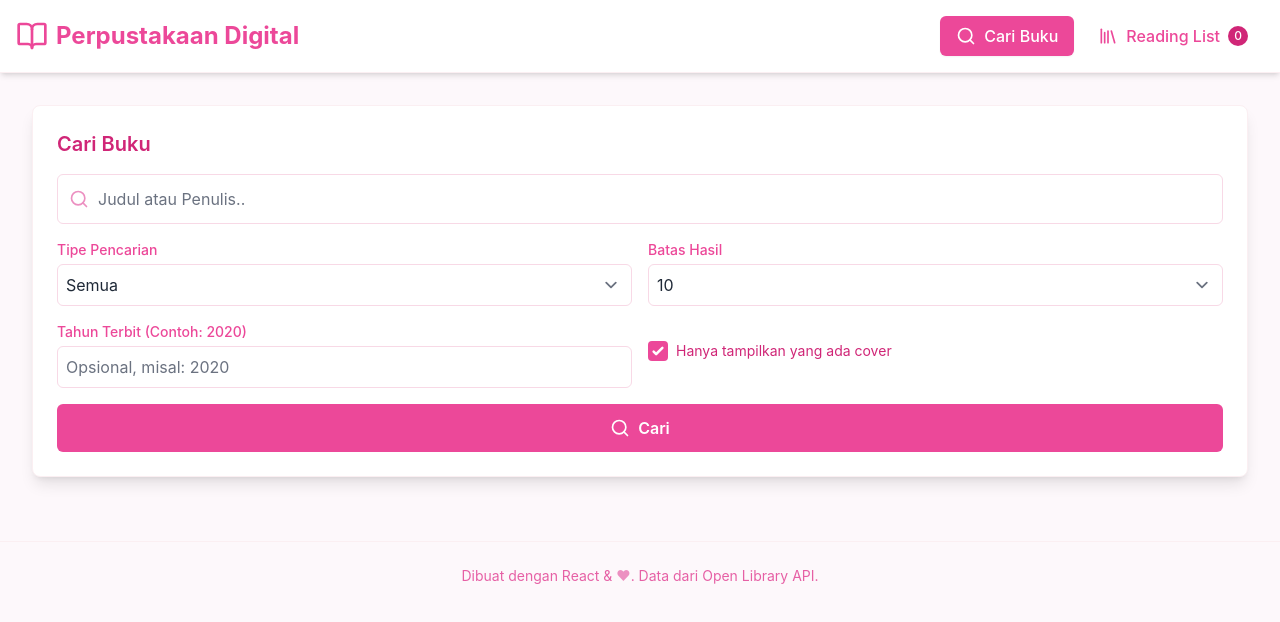
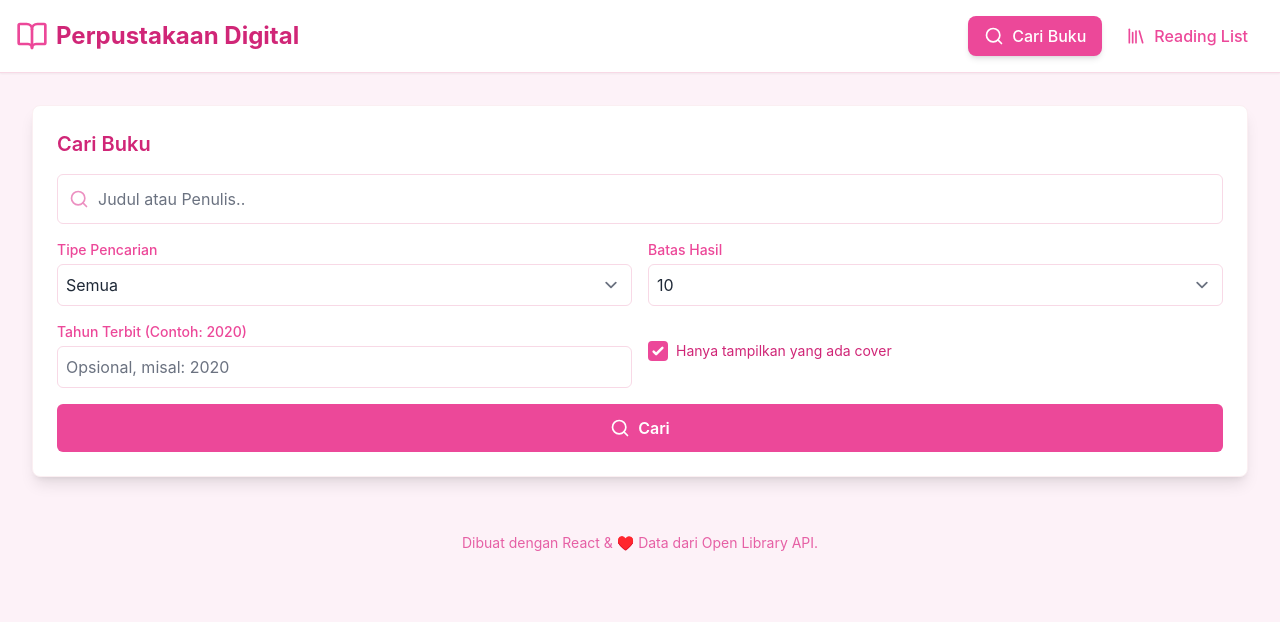
Before and after one commit to 7refisa/uts-pemweb-123140126, a React (Vite) app: page / in a window 1280 px wide. Shown: the top 622 px of the page. Built offline with nearby package versions, Linux system fonts and the light colour scheme.

Commit message:
Perbaikan bug localStorage yang hilang saat refresh

```diff
--- a/src/App.jsx
+++ b/src/App.jsx
@@ -1,3 +1,4 @@
+// src/App.jsx
 import React, { useState, useEffect, useCallback } from "react";
 import { Search, BookOpen, Library } from "lucide-react";
 import { APP_CONFIG } from "./config";
@@ -7,209 +8,205 @@ import ReadingList from "./components/ReadingList";
 import BookDetailModal from "./components/BookDetailModal";
 
 export default function App() {
-  const [view, setView] = useState("search"); // 'search' or 'list'
+  const [view, setView] = useState("search");
   const [books, setBooks] = useState([]);
-  const [readingList, setReadingList] = useState([]);
+
+  const [readingList, setReadingList] = useState(() => {
+    try {
+      const items = localStorage.getItem(APP_CONFIG.localStorageKey);
+      return items ? JSON.parse(items) : [];
+    } catch (error) {
+      console.error("Gagal memuat reading list dari localStorage:", error);
+      return [];
+    }
+  });
+
   const [isLoading, setIsLoading] = useState(false);
   const [error, setError] = useState(null);
-  const [selectedBookKey, setSelectedBookKey] = useState(null);
-  const [subjectFilter, setSubjectFilter] = useState("");
+  const [selectedBook, setSelectedBook] = useState(null);
+  const [titleFilter, setTitleFilter] = useState("");
 
-  // Memuat reading list dari localStorage
-  useEffect(() => {
-    try {
-      const storedList = localStorage.getItem(APP_CONFIG.localStorageKey);
-      if (storedList) {
-        setReadingList(JSON.parse(storedList));
-      }
-    } catch (err) {
-      console.error("Gagal memuat reading list:", err);
-    }
-  }, []); // Dependency array kosong, berjalan sekali saat mount
-
-  // Menyimpan reading list ke localStorage
   useEffect(() => {
     try {
       localStorage.setItem(
         APP_CONFIG.localStorageKey,
         JSON.stringify(readingList)
       );
-    } catch (err) {
-      console.error("Gagal menyimpan reading list:", err);
+    } catch (error) {
+      console.error("Gagal menyimpan reading list ke localStorage:", error);
     }
-  }, [readingList]); // Berjalan setiap kali state `readingList` berubah
+  }, [readingList]);
 
   const handleSearch = useCallback(async (searchParams) => {
-    const { searchTerm, searchType, limit, publishYear, hasCover } =
-      searchParams;
-
     setIsLoading(true);
     setError(null);
     setBooks([]);
-
-    let query = `${searchType}:"${searchTerm}"`;
-    if (publishYear) {
-      query += ` AND first_publish_year:[* TO ${publishYear}]`;
-    }
-
-    const url = `${APP_CONFIG.apiBaseUrl}/search.json?q=${query}&limit=${limit}`;
-
     try {
-      const response = await fetch(url);
-      if (!response.ok)
-        throw new Error("Gagal mengambil data. Coba lagi nanti.");
-
-      const data = await response.json();
-
-      let transformedBooks = data.docs.map((book) => ({
-        key: book.key,
-        title: book.title,
-        authors: book.author_name
-          ? book.author_name.join(", ")
-          : "Unknown Author",
-        year: book.first_publish_year || "N/A",
-        coverUrl: book.cover_i
-          ? `${APP_CONFIG.coverBaseUrl}/${book.cover_i}-M.jpg`
-          : `https://placehold.co/56x80/fbeff2/ec4899?text=N/A`,
-        hasCover: !!book.cover_i,
-        subjects: book.subject_facet || null, // Simpan subjects untuk filter
-      }));
-
-      // Filter client-side untuk checkbox 'hasCover'
-      if (hasCover) {
-        transformedBooks = transformedBooks.filter((book) => book.hasCover);
-      }
-
-      setBooks(transformedBooks);
-      if (transformedBooks.length === 0) {
-        setError("Tidak ada hasil yang cocok dengan kriteria Anda.");
+      const results = await APP_CONFIG.searchBooks(searchParams);
+      setBooks(results);
+      if (results.length === 0) {
+        setError("Buku tidak ditemukan. Coba kata kunci lain.");
       }
     } catch (err) {
-      setError(err.message);
+      console.error("Error saat mencari buku:", err);
+      setError(err.message || "Gagal mengambil data. Coba lagi nanti.");
     } finally {
       setIsLoading(false);
     }
   }, []);
 
-  // Menambah buku ke reading list
-  const addToReadingList = (bookToAdd) => {
-    if (!readingList.find((book) => book.key === bookToAdd.key)) {
-      setReadingList((prevList) => [...prevList, bookToAdd]);
-    }
-  };
+  const handleAddToList = useCallback(
+    (book) => {
+      if (!readingList.find((item) => item.key === book.key)) {
+        const bookToAdd = {
+          ...book,
+          subjects: book.subjects || [],
+        };
+        setReadingList((prevList) => [...prevList, bookToAdd]);
+      } else {
+        console.warn("Buku sudah ada di reading list.");
+      }
+    },
+    [readingList]
+  );
 
-  //Menghapus buku dari reading list
-  const removeFromReadingList = (bookKey) => {
+  const handleRemoveFromList = useCallback((bookKey) => {
     setReadingList((prevList) =>
       prevList.filter((book) => book.key !== bookKey)
     );
-  };
+  }, []);
 
-  const showBookDetails = (book) => {
-    setSelectedBookKey(book.key);
-  };
+  const handleShowDetails = useCallback(
+    async (book) => {
+      setIsLoading(true);
+      setError(null);
 
-  const closeBookDetails = () => {
-    setSelectedBookKey(null);
-  };
+      const existingBookInList = readingList.find(
+        (item) => item.key === book.key
+      );
+      const hasDetails = existingBookInList && existingBookInList.description;
 
-  // Set untuk cek cepat buku di reading list
-  const readingListKeys = new Set(readingList.map((book) => book.key));
+      setSelectedBook(existingBookInList || book);
 
-  // Ambil semua subjek unik dari reading list untuk filter
-  const allSubjects = [
-    ...new Set(
-      readingList.flatMap((book) => book.subjects || []).filter(Boolean)
-    ),
-  ].sort();
+      if (hasDetails) {
+        setIsLoading(false);
+        return;
+      }
 
-  // Logika filter untuk reading list
-  const filteredReadingList = readingList.filter(
-    (book) =>
-      !subjectFilter || (book.subjects && book.subjects.includes(subjectFilter))
+      try {
+        const details = await APP_CONFIG.getBookDetails(book.key);
+
+        const updatedBook = {
+          ...book,
+          description: details.description,
+          subjects: details.subjects,
+        };
+
+        setSelectedBook(updatedBook);
+
+        setReadingList((prevList) =>
+          prevList.map((item) => (item.key === book.key ? updatedBook : item))
+        );
+      } catch (err) {
+        console.error("Error saat mengambil detail buku:", err);
+        setError(
+          err.message || "Gagal mengambil detail buku. Coba lagi nanti."
+        );
+      } finally {
+        setIsLoading(false);
+      }
+    },
+    [readingList]
   );
 
+  const handleCloseDetails = useCallback(() => {
+    setSelectedBook(null);
+    setError(null);
+  }, []);
+
   return (
-    <div className="min-h-screen text-gray-800">
-      {/* Header */}
-      <header className="bg-white shadow-md border-b border-pink-100 sticky top-0 z-30">
-        <nav className="container mx-auto px-4 py-4 flex flex-col sm:flex-row justify-between items-center">
-          <div className="flex items-center gap-2 text-2xl font-bold text-pink-600 mb-2 sm:mb-0">
-            <BookOpen className="w-8 h-8" />
-            <span>Perpustakaan Digital</span>
+    <div className="min-h-screen bg-pink-50 font-sans text-gray-800">
+      <header className="bg-white shadow-sm border-b border-pink-200 sticky top-0 z-10">
+        <nav className="container mx-auto px-4 py-4 flex justify-between items-center">
+          <div className="flex items-center gap-2">
+            <BookOpen className="w-8 h-8 text-pink-600" />
+            <h1 className="text-2xl font-bold text-pink-700 hidden sm:block">
+              Perpustakaan Digital
+            </h1>
           </div>
-          <div className="flex gap-2">
+          <div className="flex items-center gap-2">
             <button
               onClick={() => setView("search")}
-              className={`flex items-center gap-2 py-2 px-4 rounded-md font-medium transition-colors ${
+              className={`flex items-center gap-2 py-2 px-4 rounded-lg transition-colors duration-200 ${
                 view === "search"
-                  ? "bg-pink-600 text-white shadow-sm"
-                  : "bg-white text-pink-600 hover:bg-pink-50"
+                  ? "bg-pink-600 text-white shadow-md"
+                  : "text-pink-600 hover:bg-pink-100"
               }`}
             >
               <Search className="w-5 h-5" />
-              Cari Buku
+              <span className="font-medium">Cari Buku</span>
             </button>
             <button
               onClick={() => setView("list")}
-              className={`flex items-center gap-2 py-2 px-4 rounded-md font-medium transition-colors ${
+              className={`flex items-center gap-2 py-2 px-4 rounded-lg transition-colors duration-200 relative ${
                 view === "list"
-                  ? "bg-pink-600 text-white shadow-sm"
-                  : "bg-white text-pink-600 hover:bg-pink-50"
+                  ? "bg-pink-600 text-white shadow-md"
+                  : "text-pink-600 hover:bg-pink-100"
               }`}
             >
               <Library className="w-5 h-5" />
-              Reading List
-              <span className="bg-pink-700 text-white text-xs w-5 h-5 flex items-center justify-center rounded-full">
-                {readingList.length}
-              </span>
+              <span className="font-medium">Reading List</span>
+              {readingList.length > 0 && (
+                <span className="absolute -top-2 -right-2 bg-red-500 text-white text-xs font-bold rounded-full h-5 w-5 flex items-center justify-center">
+                  {readingList.length}
+                </span>
+              )}
             </button>
           </div>
         </nav>
       </header>
 
-      {/* Main Content */}
       <main className="container mx-auto p-4 md:p-8">
-        {/* Conditional Rendering */}
         {view === "search" && (
-          <section>
+          <div className="space-y-6">
             <SearchBar onSearch={handleSearch} isLoading={isLoading} />
+            {error && !isLoading && (
+              <div className="bg-red-100 border border-red-300 text-red-700 px-4 py-3 rounded-lg text-center">
+                {error}
+              </div>
+            )}
             <BookResults
               books={books}
+              onAdd={handleAddToList}
+              onDetails={handleShowDetails}
+              readingList={readingList}
               isLoading={isLoading}
-              error={error}
-              onAdd={addToReadingList}
-              onDetails={showBookDetails}
-              readingListKeys={readingListKeys}
             />
-          </section>
+          </div>
         )}
 
         {view === "list" && (
-          <section>
-            <ReadingList
-              books={filteredReadingList}
-              onRemove={removeFromReadingList}
-              onDetails={showBookDetails}
-              onFilter={setSubjectFilter}
-              allSubjects={allSubjects}
-              currentFilter={subjectFilter}
-            />
-          </section>
+          <ReadingList
+            readingList={readingList}
+            onRemove={handleRemoveFromList}
+            onDetails={handleShowDetails}
+            titleFilter={titleFilter}
+            onFilterChange={setTitleFilter}
+          />
         )}
       </main>
 
-      {/* Footer */}
-      <footer className="text-center py-6 mt-8 border-t border-pink-100">
-        <p className="text-sm text-pink-500">
-          Dibuat dengan React & <span className="text-pink-400">♥</span>. Data
-          dari Open Library API.
-        </p>
+      <footer className="text-center py-6 text-pink-500 text-sm">
+        Dibuat dengan React & ♥️ Data dari Open Library API.
       </footer>
 
-      {/* Modal (Conditional Rendering) */}
-      {selectedBookKey && (
-        <BookDetailModal bookKey={selectedBookKey} onClose={closeBookDetails} />
+      {selectedBook && (
+        <BookDetailModal
+          book={selectedBook}
+          onClose={handleCloseDetails}
+          isLoading={isLoading}
+          error={error}
+        />
       )}
     </div>
   );
```
